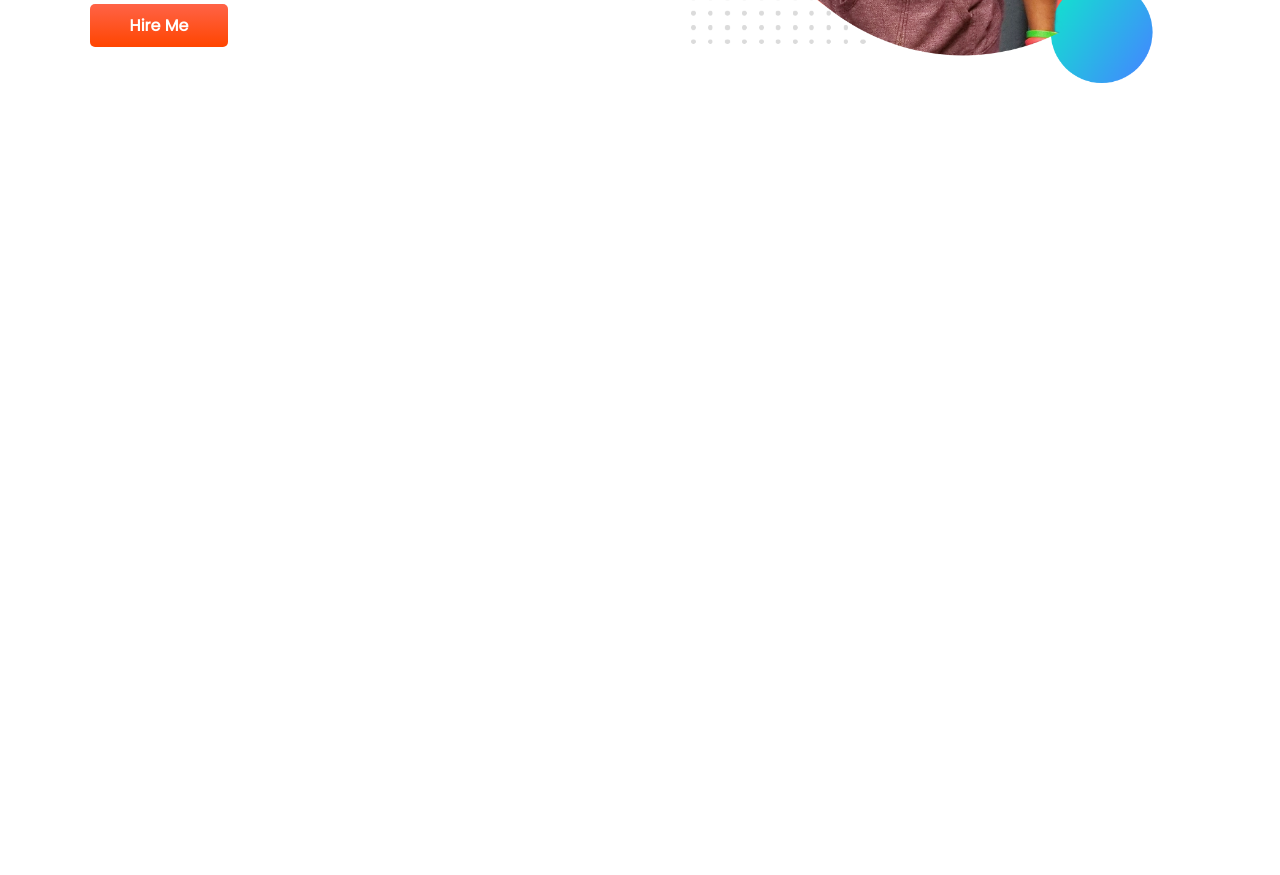
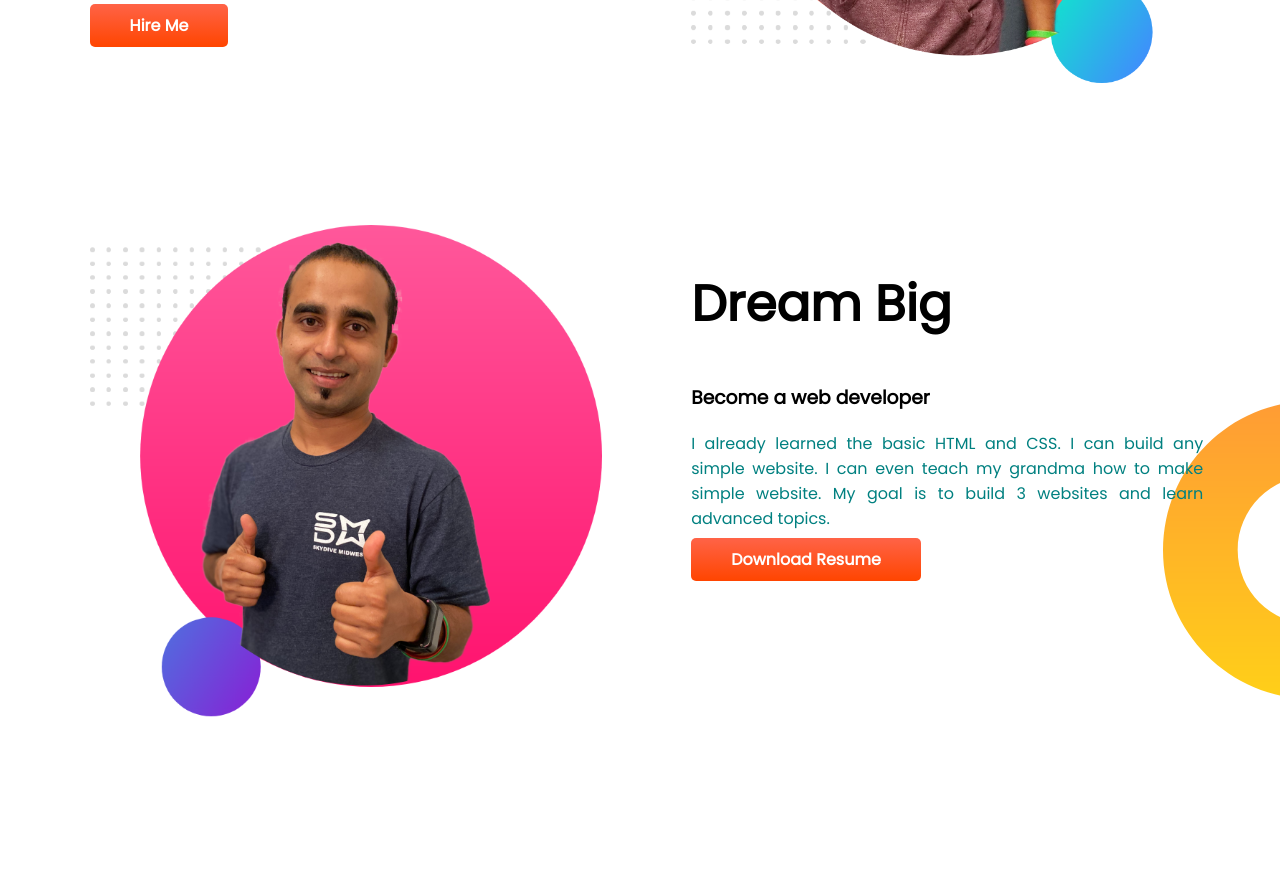
Before and after one commit to smsahariar/portfolio-practice, a plain HTML site: page index.html in a window 1280 px wide. Shown: the part 425-1300 px from the top of the page. Before the commit the page ends 800 px from the top, so only its background shows below. Drawn offline with Linux system fonts and the light colour scheme.

Commit message:
dream section added

```diff
--- a/css/style.css
+++ b/css/style.css
@@ -27,6 +27,9 @@ p {
   padding-left: 5%;
   margin-left: 2%;
 }
+.flexible-div > img {
+  width: 100%;
+}
 .spcl-clr {
   color: orange;
 }
@@ -44,6 +47,12 @@ p {
   background-image: url("../images/top-banner.png");
   background-repeat: no-repeat;
 }
-.flexible-div > .banner-image {
-  width: 100%;
+
+/*banner complete*/
+/*dream section start*/
+.dream {
+  background-image: url("../images/dream-bg.png");
+  background-repeat: no-repeat;
+  background-position: right;
 }
+/*dream section complete*/
--- a/index.html
+++ b/index.html
@@ -34,9 +34,31 @@
         >
       </div>
       <div class="flexible-div">
-        <img class="banner-image" src="images/jhankar.png" alt="banner image" />
+        <img src="images/jhankar.png" alt="banner image" />
       </div>
     </section>
     <!--Banner Complete-->
+    <!--Dream Start-->
+    <section class="dream flexible">
+      <div class="flexible-div">
+        <img src="images/jhankar2.png" alt="dream banner" />
+      </div>
+      <div class="flexible-div">
+        <h1>Dream Big</h1>
+        <h3>Become a web developer</h3>
+        <p>
+          I already learned the basic HTML and CSS. I can build any simple
+          website. I can even teach my grandma how to make simple website. My
+          goal is to build 3 websites and learn advanced topics.
+        </p>
+        <a
+          class="button"
+          target="_blank"
+          href="https://www.linkedin.com/in/s-m-sahariar-203363244/"
+          >Download Resume</a
+        >
+      </div>
+    </section>
+    <!--Dream Complete-->
   </body>
 </html>
```
